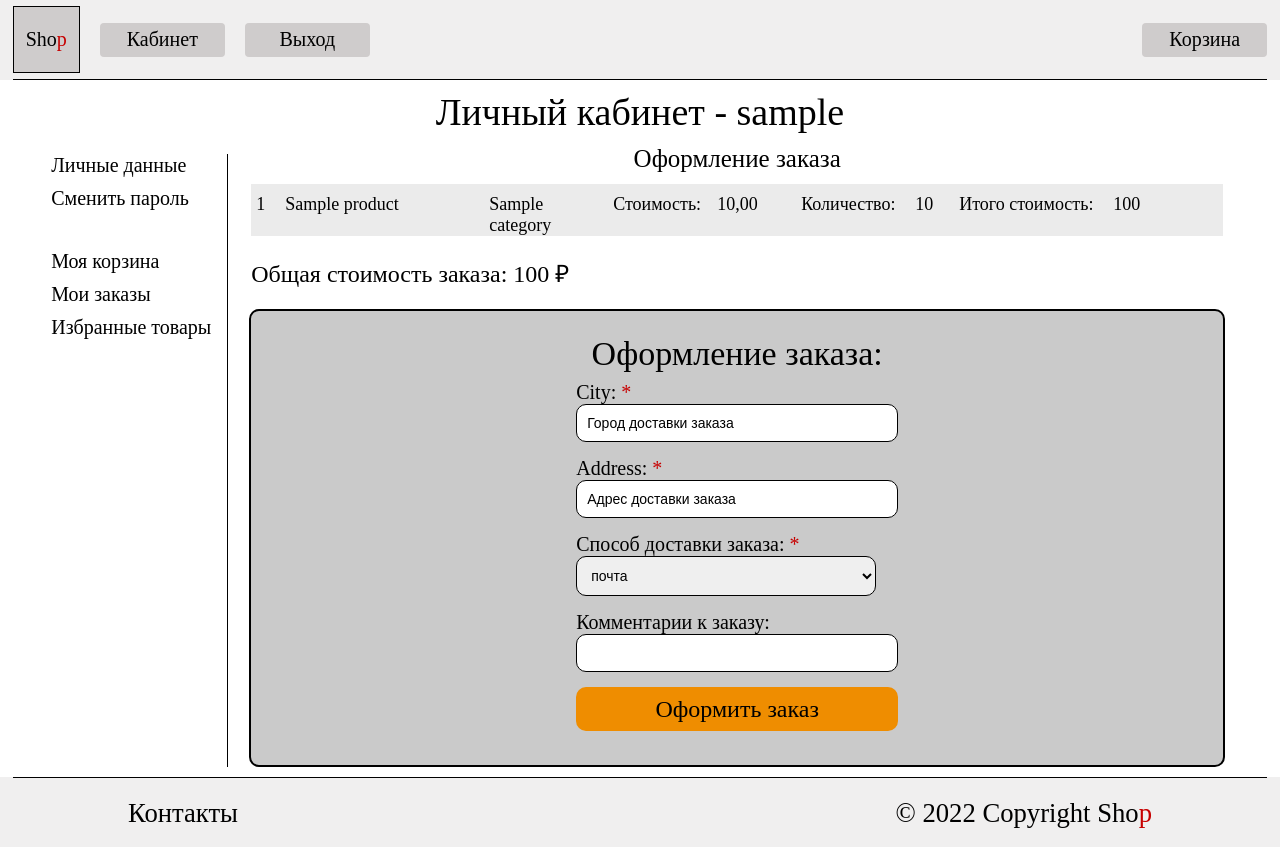
After one commit to vladimir-frozenfish/test-job-remi, a Django app: page /auth/cabinet/ordering in a window 1280 px wide. The commit adds this page. Run offline with Django 4.2, Linux system fonts and the light colour scheme; a user stored in the database is signed in; tables that the repository leaves empty hold one stand-in row (values such as "Sample post").

Commit message:
Shop - Заказы: - сделана страница добавления заказа, описаны соответствующие представления

```diff
--- a/shop/admin.py
+++ b/shop/admin.py
@@ -89,7 +89,8 @@ class ShoppingCartProductAdmin(admin.ModelAdmin):
 
 
 class OrderAdmin(admin.ModelAdmin):
-    list_display = ('id', 'user', 'get_order_products', 'status', 'date_ordered', 'date_sent', 'date_completed', 'shipping_method', 'city', 'address', 'comment')
+    list_display = ('id', 'user', 'total_cost', 'get_order_products', 'status', 'is_paid', 'date_ordered', 'date_sent', 'date_completed', 'shipping_method', 'city', 'address', 'comment')
+    readonly_fields = ('date_ordered', 'get_order_products')
     list_filter = ('user',)
     list_display_links = ('id', 'user')
 
--- a/shop/models.py
+++ b/shop/models.py
@@ -228,12 +228,14 @@ class Order(models.Model):
     )
     status = models.CharField(max_length=20, choices=status_order, default=OrderStatus.ORDERED, verbose_name='Статус заказа')
     date_ordered = models.DateTimeField(auto_now_add=True, verbose_name='Дата оформления заказа')
-    date_sent = models.DateTimeField(blank=True, verbose_name='Дата отправки заказа')
-    date_completed = models.DateTimeField(blank=True, verbose_name='Дата завершения заказа')
+    date_sent = models.DateTimeField(blank=True, null=True, verbose_name='Дата отправки заказа')
+    date_completed = models.DateTimeField(blank=True, null=True, verbose_name='Дата завершения заказа')
     city = models.CharField(max_length=50, default='Город доставки заказа')
     address = models.CharField(max_length=150, default='Адрес доставки заказа')
     shipping_method = models.CharField(max_length=30, choices=method_shipment, default=ShippingMethod.MAIL, verbose_name='Способ доставки заказа')
     comment = models.CharField(max_length=250, blank=True, verbose_name='Комментарии к заказу')
+    is_paid = models.BooleanField(default=False, verbose_name='Статус оплаты')
+    total_cost = models.DecimalField(max_digits=12, decimal_places=2, verbose_name='Общая стоимость заказа')
 
     def get_order_products(self):
         products = OrderProduct.objects.filter(order=self.id)
@@ -245,6 +247,10 @@ class Order(models.Model):
         verbose_name_plural = 'Заказы'
         verbose_name = 'Заказ'
         ordering = ['id']
+
+    def __str__(self):
+        return (f'{self.user} - '
+                f'{self.date_ordered}')
 
 
 class OrderProduct(models.Model):
--- a/static_dev/css/style.css
+++ b/static_dev/css/style.css
@@ -402,12 +402,25 @@ aside {
 }
 
 .product_cart_self {
-  /* display: grid; */
-  /* align-items: center; */
-  /* background-color: #ebebeb; */
   margin: 0px 0px;
-  /* padding-left: 15px; */
-  /* min-height: 35px; */
+}
+
+.product_order_grid {
+  background-color: #ebebeb;
+  padding-top: 10px;
+  padding-right: 10px;
+  display: grid;
+  grid-template-columns: 30px 200px 120px 100px 80px 110px 40px 150px 100px;
+  font-size: 18px;
+  grid-column-gap: 4px;
+}
+
+.product_order_self {
+  margin: 0px 0px;
+}
+
+.padding_order {
+  padding-left: 5px;
 }
 
 .center_text {
@@ -463,3 +476,39 @@ aside {
 .small_text {
   font-size: 14px;
 }
+
+.cost_order {
+  margin-top: 10px;
+  font-size: 24px;
+}
+
+/* форма заказа */
+.order {
+  display: flex;
+  flex-direction: column;
+  align-items: center;
+  gap: 10px;
+  margin: 10px 0;
+}
+
+.order_block {
+  display: grid;
+  place-items: center;
+  text-align: center;
+  width: 100%;
+  height: auto;
+  padding: 24px 0px;
+  background-color: #cacaca;
+  font-size: 20px;
+  border-radius: 10px;
+  border: 2px solid rgb(0, 0, 0);
+  padding-bottom: 34px;
+}
+
+.input_text_order {
+  width: 300px;
+  border-radius: 10px;
+  border: 1px solid rgb(0, 0, 0);
+  padding: 10px;
+  font-size: 14px;
+}
--- /dev/null
+++ b/templates/users/ordering.html
@@ -0,0 +1,58 @@
+{% extends "base_cabinet.html" %}
+
+{% load form_filters %}
+
+{% block title %} Оформление заказа {% endblock %}
+
+{% block cabinet_data %}
+<div class="cabinet_caption">Оформление заказа</div>
+
+<div class="product_category">
+      {% for product in products %}
+            <div class="product_order_grid">
+                <div class="product_cart_self padding_order">{{ forloop.counter }}</div>
+                <div class="product_cart_self">{{ product.product.name }}</div>
+                <div class="product_cart_self">{{ product.product.category }}</div>
+                <div class="product_cart_self">Стоимость:</div>
+                <div class="product_cart_self">{{ product.product.price }}</div>
+                <div class="product_cart_self">Количество:</div>
+                <div class="product_cart_self">{{ product.amount }}</div>
+                <div class="product_cart_self">Итого стоимость:</div>
+                <div class="product_cart_self">{% widthratio product.product.price 1 product.amount %}</div>
+            </div>
+      {% endfor %}
+
+      <div class="cost_order">Общая стоимость заказа: {{ total_cost_order }} ₽</div>
+
+
+        <div class="order">
+        <div class="order_block">
+        <div class="login_title">Оформление заказа:</div>
+
+            {% if form.errors %}
+                {% for field in form %}
+                    {% for error in field.errors %}
+                        <div class="red_text warning_text">{{ error|escape }}</div>
+                    {% endfor %}
+                {% endfor %}
+
+                {% for error in form.non_field_errors %}
+                    <div class="red_text warning_text">{{ error|escape }}</div>
+                {% endfor %}
+            {% endif %}
+
+        <form method="post" action="{% url 'users:ordering' %}" class="login_form">
+            {% csrf_token %}
+            {% for field in form %}
+                <div>
+                    <label for="{{ field.id_for_label }}">
+                        {{ field.label }}: {% if field.field.required %}<span class="red_text">*</span>{% endif %}
+                    </label>
+                    <div>{{ field|addclass:'input_text_order' }}</div>
+                </div>
+            {% endfor %}
+            <input type="submit" value="Оформить заказ" class="signup_button">
+        </form>
+        </div>
+</div>
+{% endblock %}
--- a/templates/users/shopping_cart.html
+++ b/templates/users/shopping_cart.html
@@ -28,9 +28,9 @@
       {% endfor %}
 
       <div class="buttons_product">
-            <div class="button_header">
+            <a href="{% url 'users:ordering' %}"><div class="button_header">
                   <div>Оформить</div>
-            </div>
+            </div></a>
 
             <form method="post" onsubmit="return confirm('Точно очистить корзину?')" action="{% url 'users:clean_shopping_cart' %}">
                   {% csrf_token %}
--- a/users/forms.py
+++ b/users/forms.py
@@ -1,5 +1,8 @@
 from django.contrib.auth.forms import UserCreationForm
 from django.contrib.auth import get_user_model
+from django.forms import ModelForm
+
+from shop.models import Order
 
 
 User = get_user_model()
@@ -10,3 +13,11 @@ class CreationForm(UserCreationForm):
     class Meta(UserCreationForm.Meta):
         model = User
         fields = ('username', 'email')
+
+
+class OrderForm(ModelForm):
+
+    class Meta:
+        """форма для добавления дела"""
+        model = Order
+        fields = ('city', 'address', 'shipping_method', 'comment')
--- a/users/urls.py
+++ b/users/urls.py
@@ -11,6 +11,7 @@ from django.urls import path
 from .views import (cabinet,
                     clean_shopping_cart,
                     favorite_product,
+                    ordering,
                     shopping_cart,
                     SignUp)
 
@@ -22,6 +23,7 @@ urlpatterns = [
     path('cabinet/favorite_product', favorite_product, name='favorite_product'),
     path('cabinet/shopping_cart', shopping_cart, name='shopping_cart'),
     path('cabinet/shopping_cart/clean_shopping_cart', clean_shopping_cart, name='clean_shopping_cart'),
+    path('cabinet/ordering', ordering, name='ordering'),
     # аутентификация
     path('signup/', SignUp.as_view(), name='signup'),
     path('logout/',
--- a/users/views.py
+++ b/users/views.py
@@ -1,11 +1,12 @@
 from django.contrib.auth.decorators import login_required
+from django.db.models import Sum, F
 from django.shortcuts import render, redirect
 from django.views.generic import CreateView
 from django.urls import reverse_lazy
 
-from shop.models import ShoppingCartProduct
+from shop.models import OrderProduct, ShoppingCartProduct
 
-from .forms import CreationForm
+from .forms import CreationForm, OrderForm
 
 
 class SignUp(CreateView):
@@ -48,3 +49,36 @@ def clean_shopping_cart(request):
     products.delete()
 
     return redirect('users:shopping_cart')
+
+
+@login_required
+def ordering(request):
+    products = ShoppingCartProduct.objects.filter(user=request.user)
+
+    """получение общей стоимости заказа"""
+    total_cost_order = products.annotate(total_cost=(F('product__price')*F('amount'))).aggregate(Sum('total_cost'))['total_cost__sum']
+
+    template = 'users/ordering.html'
+
+    form = OrderForm(request.POST or None)
+    if form.is_valid():
+        """сохранение заказа"""
+        order = form.save(commit=False)
+        order.user = request.user
+        order.total_cost = total_cost_order
+        order.save()
+
+        """сохранение в заказ товаров"""
+        list_for_products = [OrderProduct(order=order, product=product.product, amount=product.amount) for product in products]
+        OrderProduct.objects.bulk_create(list_for_products)
+
+        """удаление товаров из корзины"""
+        products.delete()
+
+        return redirect('shop:index')
+
+    context = {'products': products,
+               'total_cost_order': total_cost_order,
+               'form': form}
+
+    return render(request, template, context)
```
Also changed, not shown: design/html/my_order.html (added, +126 -0 lines), design/html/style.css (+54 -7 lines), readme.md, shop/migrations/0006_alter_order_shipping_method.py (added), shop/migrations/0007_alter_order_date_completed_alter_order_date_sent.py (added), shop/migrations/0008_order_is_paid.py (added), shop/migrations/0009_order_total_cost.py (added).
